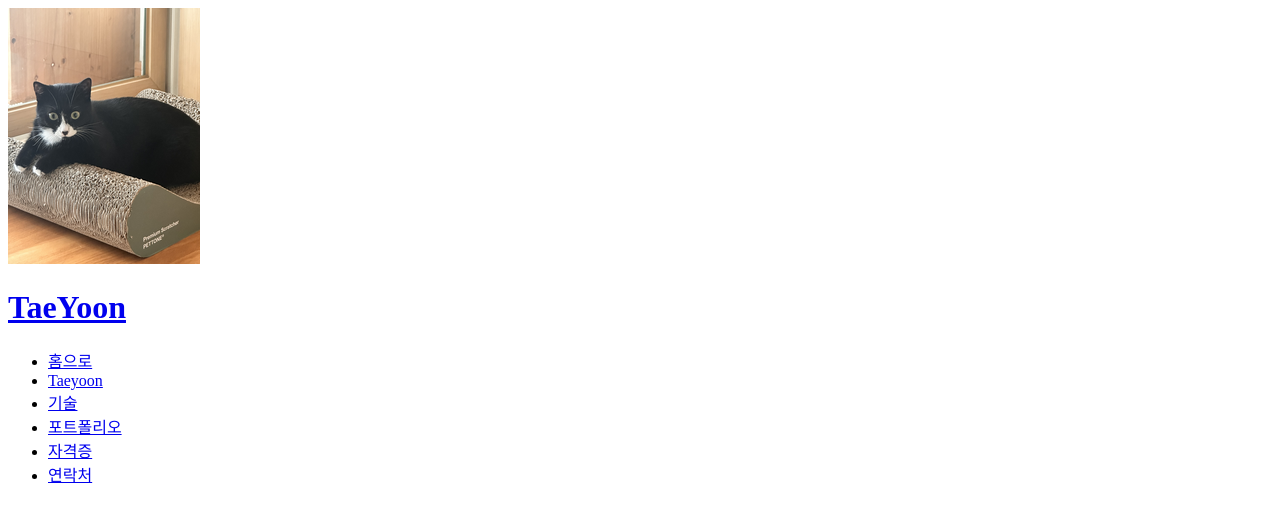
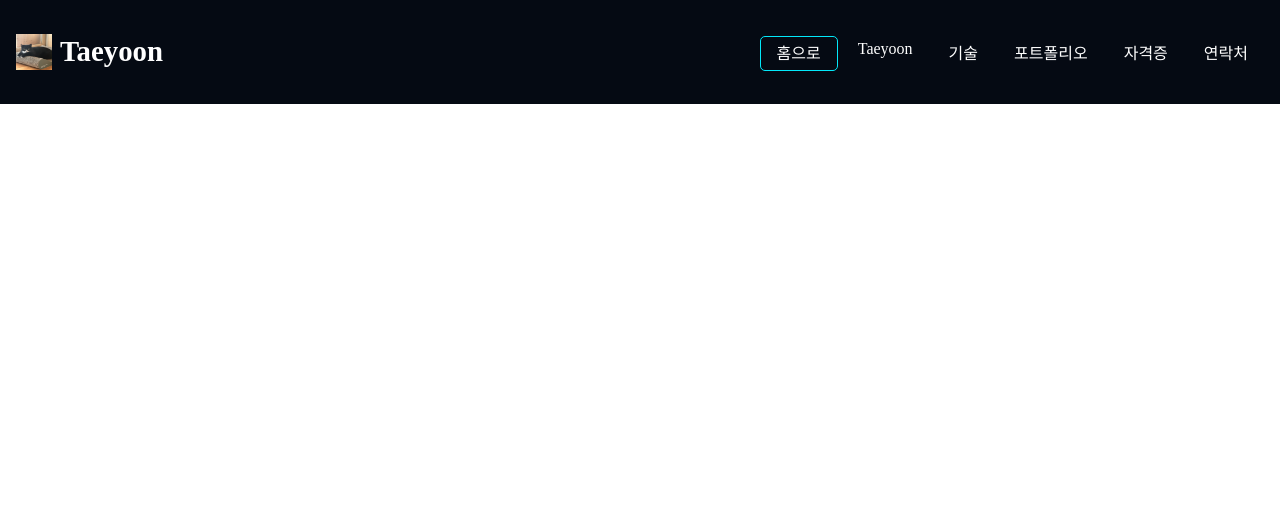
Before and after one commit to taeyoon0825/MySite, a plain HTML site: page index.html in a window 1280 px wide. Drawn offline with Linux system fonts and the light colour scheme; a web font is replaced by a local one.

Commit message:
header css 적용

```diff
--- a/index.html
+++ b/index.html
@@ -6,29 +6,30 @@
     <meta name="author" content="Taeyoon" />
     <meta name="description" content="열심히 사는 사람" />
     <link rel="shortcut icon" href="./images/cat4.ico" type="images/x-icon" />
-    <title>Taeyoon&#39;s Website</title>
+    <title>Ryuzy&#39;s Website</title>
+    <link rel="stylesheet" href="./style.css" />
   </head>
   <body>
     <!-- header -->
-    <header>
-      <div>
-        <img src="./images/cat4.ico" alt="logo" />
-        <h1><a href="#">TaeYoon</a></h1>
+    <header class="header">
+      <div class="header__logo">
+        <img class="header__logo__img" src="./images/cat4.ico" alt="logo" />
+        <h1 class="header__logo__title"><a href="#">Taeyoon</a></h1>
       </div>
-      <nav>
-        <ul>
-          <li><a href="#home">홈으로</a></li>
-          <li><a href="#about">Taeyoon</a></li>
-          <li><a href="#skills">기술</a></li>
-          <li><a href="#work">포트폴리오</a></li>
-          <li><a href="#license">자격증</a></li>
-          <li><a href="#contact">연락처</a></li>
+      <nav class="header__nav">
+        <ul class="header__menu">
+          <li><a href="#home" class="header__menu__item active">홈으로</a></li>
+          <li><a href="#about" class="header__menu__item">Taeyoon</a></li>
+          <li><a href="#skills" class="header__menu__item">기술</a></li>
+          <li><a href="#work" class="header__menu__item">포트폴리오</a></li>
+          <li><a href="#license" class="header__menu__item">자격증</a></li>
+          <li><a href="#contact" class="header__menu__item">연락처</a></li>
         </ul>
       </nav>
     </header>
     <!-- Main -->
     <main>
-      <!-- Home -->
+      <!-- home -->
       <section id="home"></section>
       <!-- about -->
       <section id="about"></section>
--- a/style.css
+++ b/style.css
@@ -5,3 +5,70 @@
   font-weight: normal;
   font-display: swap;
 }
+/* Global */
+:root {
+  --color-primary: var(--color-black);
+  --color-primary-variant: var(--color-gray);
+  --color-accent: var(--color-blue);
+  --color-accent-variant: var(--color-orange);
+  --color-text: var(--color-white);
+  --color-black: #050a13;
+  --color-gray: #1b1e26;
+  --color-blue: #03e8f9;
+  --color-orange: #fd6413;
+  --color-white: #fff;
+  --size-max-width: 1200px;
+}
+* {
+  box-sizing: border-box;
+}
+body {
+  font-family: KnpsOdaesan;
+  margin: 0;
+}
+a {
+  text-decoration: none;
+  color: var(--color-text);
+}
+ul {
+  list-style: none;
+  padding: 0;
+}
+/* header */
+.header {
+  background-color: var(--color-primary);
+  position: fixed;
+  top: 0;
+  width: 100%;
+  padding: 1rem;
+  display: flex;
+  justify-content: space-between;
+  align-items: center;
+  z-index: 10;
+}
+.header__logo {
+  display: flex;
+  align-items: center;
+  gap: 8px;
+}
+.header__logo__img {
+  width: 36px;
+  height: 36px;
+}
+.header__logo__title {
+  font-size: 1.8rem;
+}
+.header__menu {
+  display: flex;
+  gap: 4px;
+}
+.header__menu__item {
+  padding: 8px 16px;
+}
+.header__menu__item:hover {
+  border-bottom: 1px solid var(--color-accent);
+}
+.header__menu__item.active {
+  border: 1px solid var(--color-accent);
+  border-radius: 5px;
+}
```
